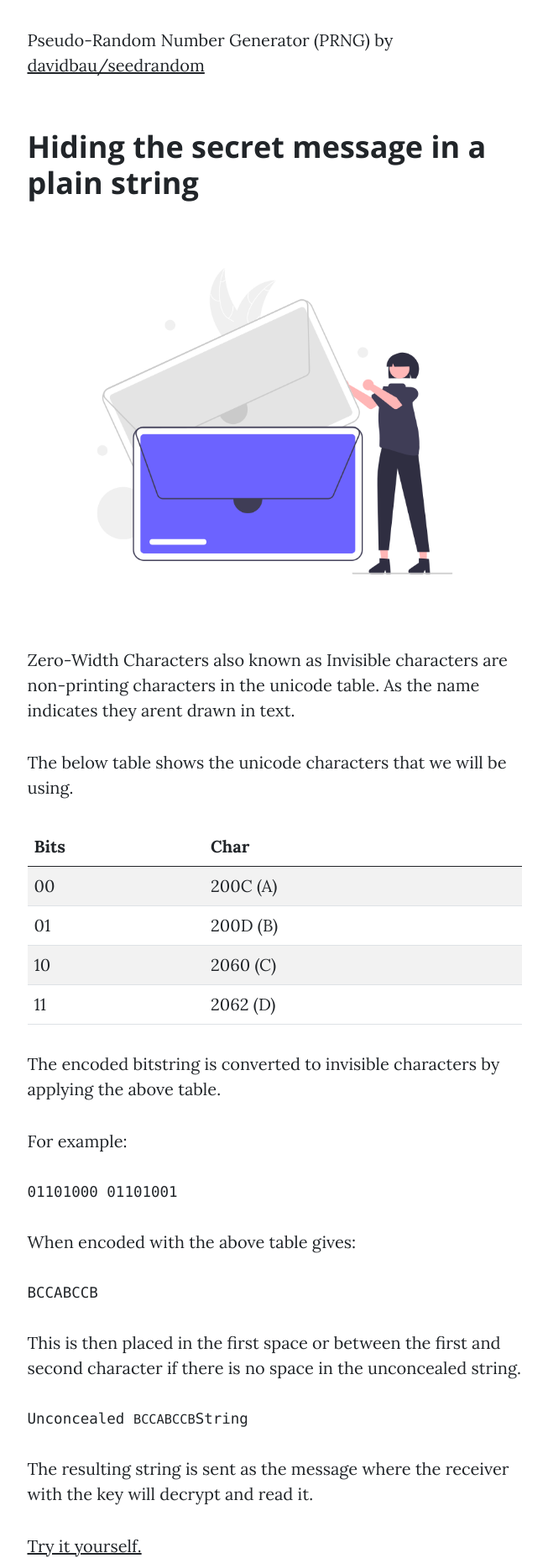
After one commit to m-haisham/crypto-collection, a Django app: page /blog/2021-08-21/hiding-in-strings in a window 1280 px wide. The commit adds this page. Shown: the part 2321-4176 px from the top of the page at 84% size, without its empty margins (313-966 px from the left). Run offline with Django 3.2, Linux system fonts and the light colour scheme; some libraries are stand-ins or nearby versions.

```diff
--- a/templates/posts/2021-07-10/hamming_code.html
+++ b/templates/posts/2021-07-10/hamming_code.html
@@ -1,5 +1,9 @@
 {% extends 'base/main.html' %}
 {% load static %}
+
+{% block head %}
+    <title>Blog | Hamming Code</title>
+{% endblock %}
 
 {% block heading %}
     <h1>Hamming Code</h1>
--- a/templates/posts/2021-07-12/luhn_algorithm.html
+++ b/templates/posts/2021-07-12/luhn_algorithm.html
@@ -1,5 +1,9 @@
 {% extends 'base/main.html' %}
 {% load static %}
+
+{% block head %}
+    <title>Blog | Luhn Algorithm</title>
+{% endblock %}
 
 {% block heading %}
     <h1>Luhn Algorithm</h1>
--- a/templates/posts/2021-07-14/brute_force_attack.html
+++ b/templates/posts/2021-07-14/brute_force_attack.html
@@ -1,5 +1,9 @@
 {% extends 'base/main.html' %}
 {% load static %}
+
+{% block head %}
+    <title>Blog | Brute-Force Attack</title>
+{% endblock %}
 
 {% block heading %}
     <h1>Brute-Force Attack</h1>
--- /dev/null
+++ b/templates/posts/2021-08-21/hiding_in_strings.html
@@ -0,0 +1,98 @@
+{% extends 'base/main.html' %}
+{% load widget_tweaks %}
+{% load static %}
+
+{% block head %}
+    <title>Blog | Hiding Secrets in Strings</title>
+{% endblock %}
+
+{% block heading %}
+    <h1>Hiding Secrets in Strings</h1>
+    <span class="subheading">Best place to hide is in plain sight</span>
+    <p class="meta">
+        Posted by
+        <a href="https://github.com/mensch272">Mensch272</a>
+        on August 21, 2021
+    </p>
+{% endblock %}
+{#{% block background %}{% static 'assets/illustrations/security.png' %}{% endblock %}#}
+
+{% block main %}
+    <article class="mb-4">
+        <div class="container px-4 px-lg-5">
+            <div class="row gx-4 gx-lg-5 justify-content-center">
+                <div class="col-md-10 col-lg-8 col-xl-7">
+                    <p>Steganography is described as the art of concealing a message in another. In this case, a string
+                    is hidden within another string. Any innocent bystander will see the unconcealed string would not
+                    take notice to the concealed message.</p>
+                    <p>In cryptography, the observer is able clearly see that a message has been encrypted and this
+                    gives raise to scrutiny. Whereas in steganography, the intended secret message is hidden from
+                    outside observers, thus does not attract any unwanted attention.</p>
+                    <p>However, the problem with steganography is that should anyone realize the presence of a secret
+                    message they are able to access it easily. Hence, to truly secure the message and hide it from
+                    observers we must apply both.</p>
+
+                    <h2 class="section-heading pb-3">Encrypting the secret message</h2>
+                    <img src="{% static 'assets/illustrations/security.png' %}" alt="Security" class="img-fluid">
+                    <p>The secret message is encrypted using a password of your choice.</p>
+                    <p>The password is used to seed the pseudo-random number generator. We obtain the key-stream
+                    by continuously generating 32-bit integers and appending their bitstring to it until we have a
+                    sufficient length. The binary representation of the secret message is encrypted by using the XOR
+                    operation with the key-stream.</p>
+                    <p>To decrypt the secret message, the receiver can perform the same XOR operation on their matching key-stream generated using
+                    the password.</p>
+                    <p>
+                        Pseudo-Random Number Generator (PRNG) by
+                        <a href="https://github.com/davidbau/seedrandom">davidbau/seedrandom</a>
+                    </p>
+
+                    <h2 class="section-heading pb-3">Hiding the secret message in a plain string</h2>
+                    <img src="{% static 'assets/illustrations/new_message.png' %}" alt="Hiding" class="img-fluid">
+                    <p>Zero-Width Characters also known as Invisible characters are non-printing characters in the
+                    unicode table. As the name indicates they arent drawn in text.</p>
+                    <p>The below table shows the unicode characters that we will be using.</p>
+                    <table class="table table-striped table-hover">
+                        <thead>
+                            <tr>
+                                <th scope="col">Bits</th>
+                                <th scope="col">Char</th>
+                            </tr>
+                        </thead>
+                        <tbody>
+                            <tr><td>00</td><td>200C (A)</td></tr>
+                            <tr><td>01</td><td>200D (B)</td></tr>
+                            <tr><td>10</td><td>2060 (C)</td></tr>
+                            <tr><td>11</td><td>2062 (D)</td></tr>
+                        </tbody>
+                    </table>
+                    <p>The encoded bitstring is converted to invisible characters by applying the above table.</p>
+                    <p>For example:</p>
+                    <pre>01101000 01101001</pre>
+                    <p>When encoded with the above table gives:</p>
+                    <pre>BCCABCCB</pre>
+                    <p>This is then placed in the first space or between the first and second character if there is no
+                    space in the unconcealed string.</p>
+                    <pre>Unconcealed <small>BCCABCCB</small>String</pre>
+                    <p>The resulting string is sent as the message where the receiver with the key will decrypt and
+                    read it.</p>
+                    <p><a href="">Try it yourself.</a></p>
+
+                    <!-- Divider-->
+                    <hr class="my-4" />
+
+                    <!-- Navigation -->
+                    <div class="d-flex justify-content-between">
+                        <a href="{% url 'blog:posts' date='2021-07-17' name='dictionary-attack' %}"
+                           class="btn btn-primary">PREVIOUS</a>
+                        <div></div>
+                    </div>
+                </div>
+            </div>
+        </div>
+    </article>
+{% endblock %}
+
+{% block scripts %}
+    <script src="{% static 'js/hooks.js' %}"></script>
+    <script src="{% static 'js/form.js' %}"></script>
+{% endblock %}}
```
Also changed, not shown: templates/home.html (+15 -0 lines), templates/posts/2021-07-17/dictionary_attack.html (+6 -1 lines), static/assets/illustrations/new_message.png (added), static/assets/illustrations/security.png (added).
